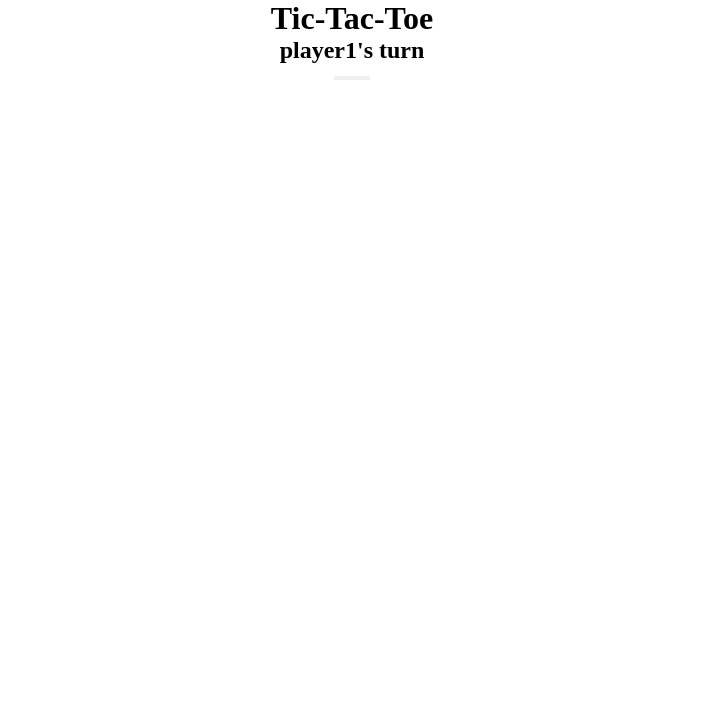
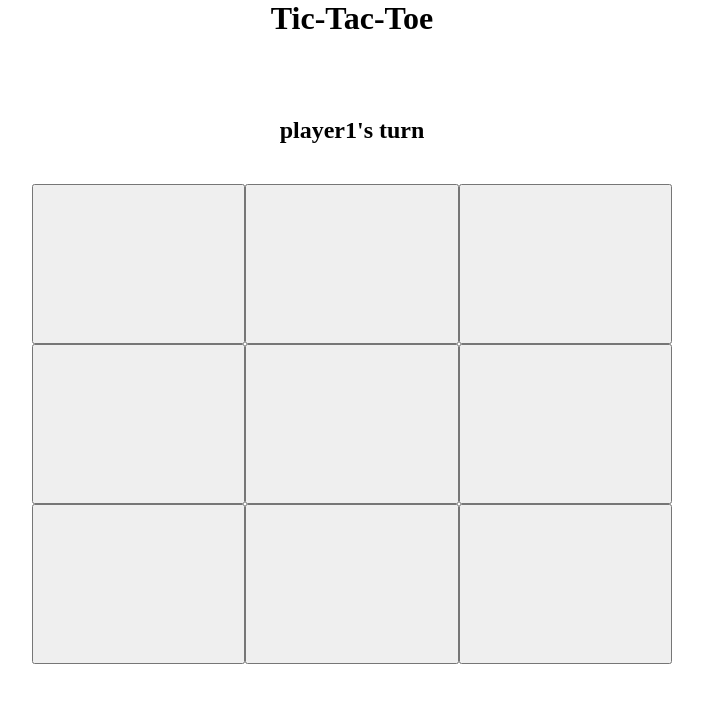
Before and after one commit to HakasOD/ticTacToe, a plain HTML site: page index.html in a window 1280 px wide. Shown: the whole page, without its empty margins (288-991 px from the left). Drawn offline with Linux system fonts and the light colour scheme.

Commit message:
Add basic styles

```diff
--- a/style.css
+++ b/style.css
@@ -14,4 +14,17 @@ body {
 
 .game {
     flex: 1;
+    padding-top: 10vh;
+    display: flex;
+    flex-direction: column;
+    align-items: center;
+    gap: 5vh;
 }
+
+
+.board {
+    display: grid;
+    width: clamp(300px, 50vw, 700px);
+    grid-template-columns: repeat(3, 1fr);
+    grid-auto-rows: 20vh;
+}
```
